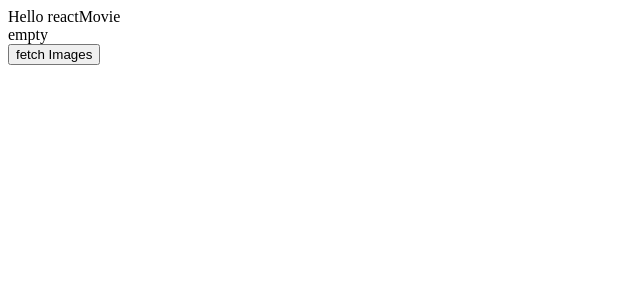
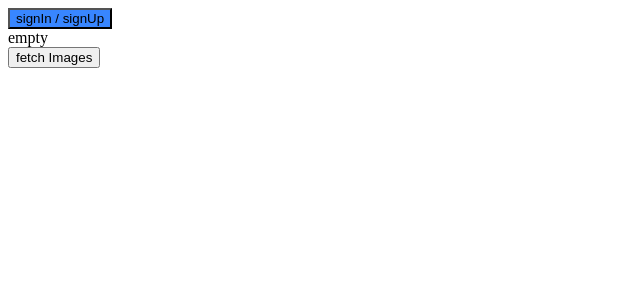
Before and after one commit to dante01yoon/react-movie-dictionary, a Next.js app: page /Login in a window 1280 px wide. Shown: the top 300 px of the page, without its empty margins (0-640 px from the left). Built offline with nearby package versions, Linux system fonts and the light colour scheme.

Commit message:
put Gnb skeleton to DefaultLayout

```diff
--- a/comp/Layout/Gnb/Login/index.tsx
+++ b/comp/Layout/Gnb/Login/index.tsx
@@ -1,20 +1,13 @@
 import React, { FC, useEffect } from 'react';
 import { observer } from 'mobx-react-lite';
 import { StyledButton } from './style';
+import { GnbVm } from 'store/Gnb';
 const GnbLogin: FC<{
-	isSignedIn: boolean,
-	isSignedOut: boolean
-	isSigningIn: boolean,
-	isSigningOut: boolean
+	gnbVm: GnbVm
 }> = observer(({
-	isSigningIn = false,
-	isSigningOut = false,
-	isSignedIn = false,
-	isSignedOut = false
+	gnbVm
 }) => {
-	useEffect(() => {
-
-	},[]);
+	const {isSigningIn, isSigningOut, isSignedIn} = gnbVm;
 	return(
 		isSigningIn ||  isSigningOut
 			?
@@ -24,7 +17,7 @@ const GnbLogin: FC<{
 			:
 				<StyledButton isLoading= {false} >
 					{
-						isSignedIn ? 'signOut' : isSignedOut ? 'signIn / signUp' : 'check the status'
+						isSignedIn ? 'signOut' : 'signIn / signUp'
 					}
 				</StyledButton>
 	)
--- a/comp/Layout/index.tsx
+++ b/comp/Layout/index.tsx
@@ -1,11 +1,20 @@
 import React, { FC } from 'react';
+import { GnbVm } from 'store/Gnb';
+import GnbLogin from './Gnb/Login';
+import {observer} from 'mobx-react-lite';
 
-
-const DefaultLayout : FC = () => {
+const DefaultLayout : FC<{
+	gnbVm: GnbVm
+}> = observer(({
+	children,
+	gnbVm
+}) => {
 	return (
 		<>
+			<GnbLogin gnbVm={gnbVm}/>
+			{children}
 		</>
 	)
-}
+});
 
 export default DefaultLayout;
--- a/pages/Login.tsx
+++ b/pages/Login.tsx
@@ -1,11 +1,14 @@
 import React, { FC } from 'react';
 import { observer } from 'mobx-react-lite';
 import { useStore } from 'store';
+import DefaultLayout from 'comp/Layout';
+
 const LoginView = observer(() => {
 	const getPictureList = useStore("picList");
 	const { fetchImages, pictureList} = getPictureList;
+	const gnbVm = useStore('gnb')?.data;
 	return(
-	<>
+		<DefaultLayout gnbVm={gnbVm}>
 			{
 				pictureList.length > 0
 					?
@@ -16,8 +19,7 @@ const LoginView = observer(() => {
 					<div>empty</div>
 			}
 			<button onClick={fetchImages}>fetch Images</button>
-	</>
-
+		</DefaultLayout>
 	)
 })
 
--- a/pages/_app.tsx
+++ b/pages/_app.tsx
@@ -28,15 +28,16 @@ class MyMobxApp extends App<InitialProps>{
 
     return { pageProps, isServer };
 
-  }
+	}
+
+
   render(): JSX.Element {
     const { Component, pageProps, isServer, ...rest} = this.props;
     return(
 			<Container>
 				<ReactThemeProvider>
 					<StoreProvider>
-						Hello reactMovie
-						<Component {...pageProps} {...rest}/>
+							<Component {...pageProps} {...rest}/>
 					</StoreProvider>
 				</ReactThemeProvider>
 			</Container>
```
Also changed, not shown: comp/Layout/Gnb/Default/index.tsx (+9 -2 lines), models/gnb.ts (deleted, +0 -19 lines). Lines whose indentation alone changed are shown as unchanged.
